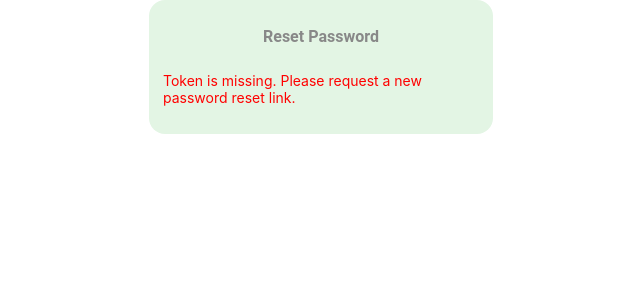
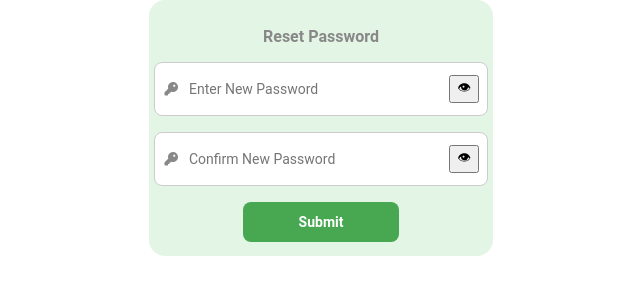
Before and after one commit to Vamshimamidala/Restpage, a React (Create React App) app: page / in a window 1280 px wide. Shown: the top 300 px of the page, without its empty margins (319-959 px from the left). Built offline with nearby package versions, Linux system fonts and the light colour scheme.

Commit message:
Update Rest.js

```diff
--- a/src/React/Rest.js
+++ b/src/React/Rest.js
@@ -1,46 +1,15 @@
-import React, { useState, useEffect } from 'react';
-import { jwtDecode } from 'jwt-decode';
+import React, { useState } from 'react';
 import axios from 'axios';
-import { useParams } from 'react-router-dom';
+import keyIcon from '../Pics/Password.png';
 
-const ResetPassword = () => {
-  const { token } = useParams();
+const Rest = () => {
   const [password, setPassword] = useState('');
   const [confirmPassword, setConfirmPassword] = useState('');
-  const [error, setError] = useState('');
-  const [isTokenValid, setIsTokenValid] = useState(true);
+  const [showPassword, setShowPassword] = useState(false);
 
-  useEffect(() => {
-    if (!token) {
-      setError("Token is missing. Please request a new password reset link.");
-      setIsTokenValid(false);
-      return;
-    }
-
-    let intervalId;
-    try {
-      const decodedToken = jwtDecode(token);
-      const expirationTime = decodedToken.exp * 1000;
-
-      if (expirationTime < Date.now()) {
-        setError("Token has expired. Please request a new password reset link.");
-        setIsTokenValid(false);
-      } else {
-        intervalId = setInterval(() => {
-          if (expirationTime < Date.now()) {
-            setError("Token has expired. Please request a new password reset link.");
-            setIsTokenValid(false);
-            clearInterval(intervalId); // Stop checking after expiration
-          }
-        }, 1000); // Check every second
-      }
-    } catch (err) {
-      setError("Invalid token. Please request a new password reset link.");
-      setIsTokenValid(false);
-    }
-
-    return () => clearInterval(intervalId); // Clean up on unmount
-  }, [token]);
+  const togglePasswordVisibility = () => {
+    setShowPassword(!showPassword);
+  };
 
   const handleSubmit = async () => {
     if (password !== confirmPassword) {
@@ -49,48 +18,44 @@ const ResetPassword = () => {
     }
 
     try {
-      await axios.post(`https://test-4-d4mt.onrender.com/reset-password/${token}`, { newPassword: password, confirmPassword });
+      const response = await axios.post('https://test-4-d4mt.onrender.com/api/reset-password', { password });
+      if (response.status === 200) {
         alert("Password reset successfully!");
+      }
     } catch (error) {
-      if (error.response && error.response.data.msg) {
-        setError(error.response.data.msg);
-      } else {
       console.error("Error resetting password:", error);
-        setError("An error occurred while resetting the password.");
-      }
+      alert("An error occurred while resetting the password.");
     }
   };
 
   return (
     <div className="change-password-container">
       <h2 className="title">Reset Password</h2>
-      {error ? (
-        <p className="error-message">{error}</p>
-      ) : isTokenValid ? (
-        <>
       <div className="input-group">
+        <img src={keyIcon} alt="Key Icon" className="key-icon" />
         <input
+          type={showPassword ? "text" : "password"}
+          placeholder="Enter New Password"
           className="input-field"
-              type="password"
-              placeholder="Enter New Password"
           value={password}
           onChange={(e) => setPassword(e.target.value)}
         />
+        <button className="show-password" onClick={togglePasswordVisibility}>👁</button>
       </div>
       <div className="input-group">
+        <img src={keyIcon} alt="Key Icon" className="key-icon" />
         <input
+          type={showPassword ? "text" : "password"}
+          placeholder="Confirm New Password"
           className="input-field"
-              type="password"
-              placeholder="Confirm New Password"
           value={confirmPassword}
           onChange={(e) => setConfirmPassword(e.target.value)}
         />
+        <button className="show-password" onClick={togglePasswordVisibility}>👁</button>
       </div>
       <button className="submit-btn" onClick={handleSubmit}>Submit</button>
-        </>
-      ) : null}
     </div>
   );
 };
 
-export default ResetPassword;
+export default Rest;
```
Lines whose indentation alone changed are shown as unchanged.
